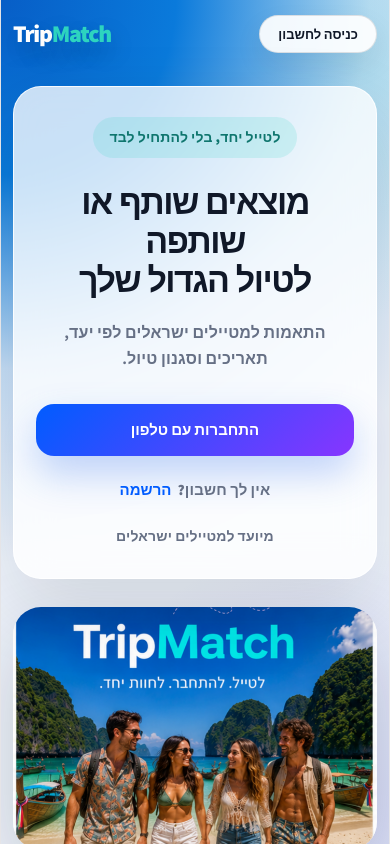
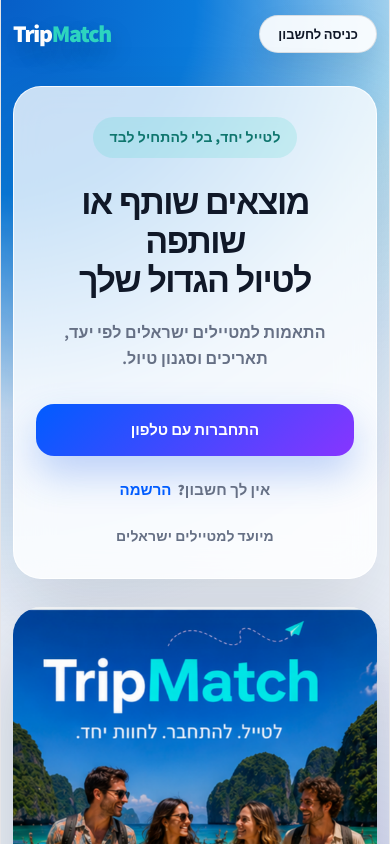
Before and after one commit to liadagon/TripMatch, a React (Vite) app: page / in a window 390 px wide. Shown: the top 844 px of the page. Built offline with nearby package versions, Linux system fonts and the light colour scheme.

Commit message:
Increase welcome hero image size

```diff
--- a/src/pages/welcome.css
+++ b/src/pages/welcome.css
@@ -26,7 +26,7 @@
 }
 
 .top-bar {
-  width: min(1160px, calc(100% - 64px));
+  width: min(1280px, calc(100% - 64px));
   height: 76px;
   margin: 0 auto;
   display: flex;
@@ -62,25 +62,25 @@
 }
 
 .welcome-screen {
-  width: min(1160px, calc(100% - 64px));
+  width: min(1280px, calc(100% - 64px));
   min-height: calc(100dvh - 76px);
   margin: 0 auto;
   padding: 18px 0 42px;
   display: grid;
-  grid-template-columns: minmax(360px, 465px) minmax(440px, 590px);
+  grid-template-columns: minmax(360px, 465px) minmax(500px, 650px);
   align-items: center;
   justify-content: center;
-  gap: 58px;
+  gap: 68px;
 }
 
 .image-side {
   width: 100%;
-  max-width: 590px;
-  aspect-ratio: 3 / 2;
-  border-radius: 34px;
+  max-width: 650px;
+  aspect-ratio: 1 / 1;
+  border-radius: 38px;
   overflow: hidden;
   background: rgba(255, 255, 255, 0.45);
-  box-shadow: 0 30px 80px rgba(16, 24, 40, 0.2);
+  box-shadow: 0 34px 90px rgba(16, 24, 40, 0.22);
 }
 
 .hero-image {
@@ -111,6 +111,7 @@
 .login-card {
   width: 100%;
   max-width: 465px;
+  min-height: 560px;
   padding: 42px 40px;
   border-radius: 34px;
   background: rgba(255, 255, 255, 0.78);
@@ -118,6 +119,9 @@
   box-shadow: 0 28px 76px rgba(16, 24, 40, 0.12);
   backdrop-filter: blur(18px);
   text-align: center;
+  display: flex;
+  flex-direction: column;
+  justify-content: center;
 }
 
 .tagline {
@@ -212,10 +216,18 @@
   text-align: center;
 }
 
-@media (max-width: 1080px) {
+@media (max-width: 1180px) {
   .welcome-screen {
-    grid-template-columns: minmax(330px, 430px) minmax(390px, 540px);
-    gap: 38px;
+    grid-template-columns: minmax(330px, 430px) minmax(440px, 570px);
+    gap: 46px;
+  }
+
+  .image-side {
+    max-width: 570px;
+  }
+
+  .login-card {
+    min-height: 520px;
   }
 
   .login-card h1 {
@@ -226,7 +238,7 @@
 @media (max-width: 900px) {
   .top-bar,
   .welcome-screen {
-    width: min(100% - 32px, 1160px);
+    width: min(100% - 32px, 1280px);
   }
 
   .welcome-screen {
@@ -242,12 +254,13 @@
 
   .image-side {
     order: 2;
-    width: min(100%, 590px);
+    width: min(100%, 600px);
     margin: 0 auto;
   }
 
   .login-card {
     max-width: 560px;
+    min-height: auto;
     padding: 38px 28px;
   }
 }
@@ -255,7 +268,7 @@
 @media (max-width: 620px) {
   .top-bar,
   .welcome-screen {
-    width: min(100% - 24px, 1160px);
+    width: min(100% - 24px, 1280px);
   }
 
   .top-bar {
```
